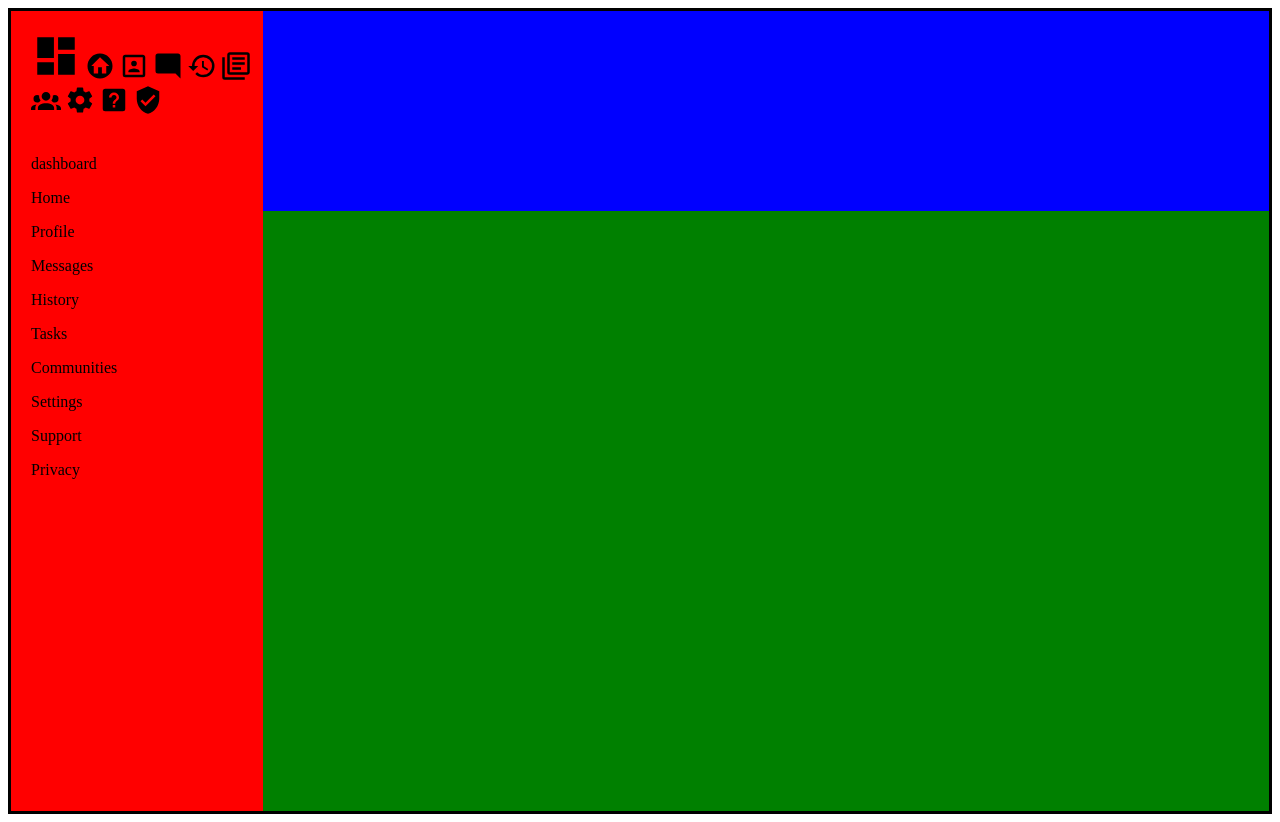
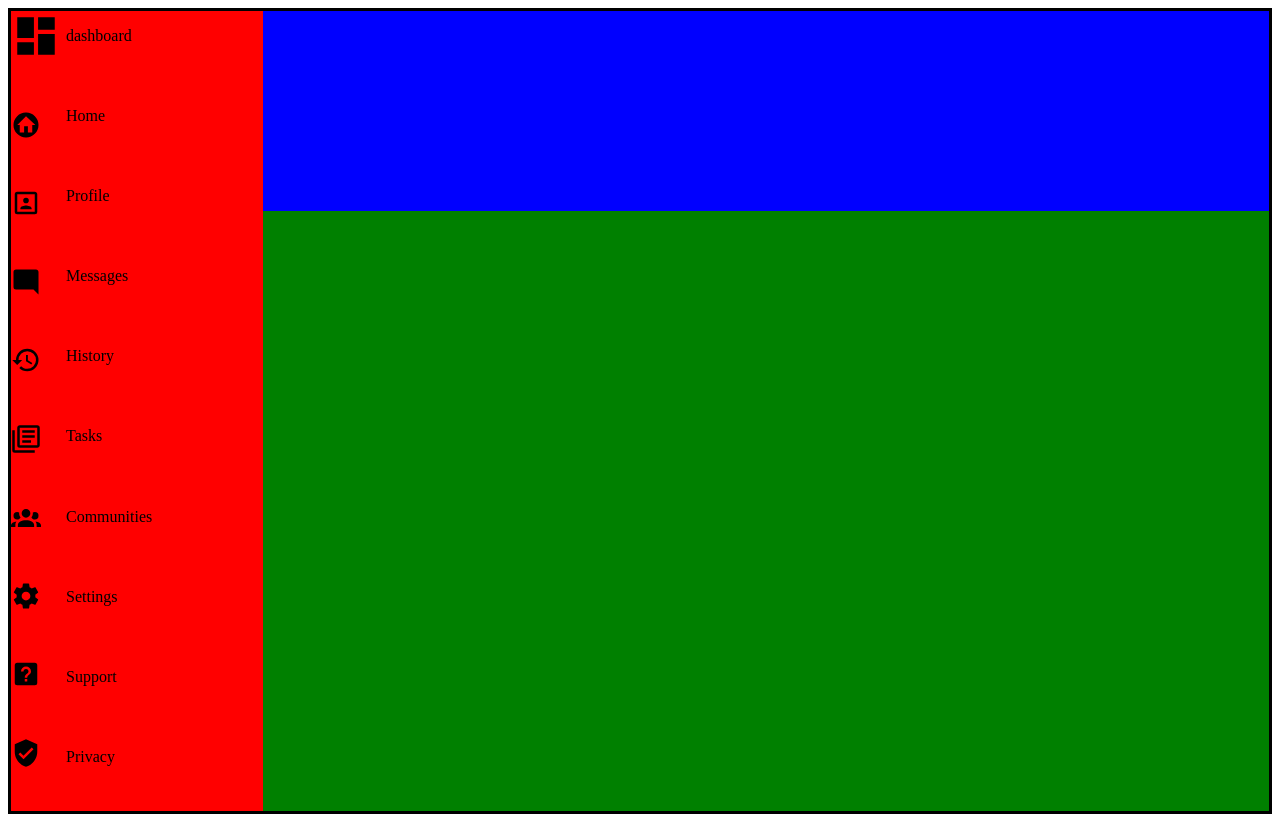
Before and after one commit to charliefenton-png/project-admin-dashboard, a plain HTML site: page index.html in a window 1280 px wide. Drawn offline with Linux system fonts and the light colour scheme.

Commit message:
made sidebar icons and text two columns

```diff
--- a/index.html
+++ b/index.html
@@ -9,7 +9,6 @@
 <body>
   <div class="container">
     <div class="sidebar">
-      <div class="sidebarContent">
         <div class="sidebarIcons">
           <img src="dashboard-images/view-dashboard.svg" alt="dashboard icon" width="50" height="50">
           <img src="dashboard-images/home-circle.svg" alt="home icon" width="30" height="30">
@@ -34,7 +33,6 @@
           <p>Support</p>
           <p>Privacy</p>
         </div>
-      </div>
     </div>
     <div class="header">
 
--- a/styles.css
+++ b/styles.css
@@ -11,18 +11,26 @@
 .sidebar {
     background-color: red;
     grid-row: 1 / 3;
-}
-
-.sidebarContent {
-     display: grid;
-   grid-template-columns: 2;
-   gap: 20px;
-   margin-left: 20px;
-   margin-top: 20px;
+    display: grid;
+  grid-template-columns: auto 1fr;
+  gap: 5px;
 }
 
 
 
+
+.sidebarIcons {
+  display: grid;
+  grid-template-columns: 1;
+  gap: 5px;
+}
+
+
+.sidebarText {
+   display: grid;
+  grid-template-columns: 1;
+  gap: 1px;
+}
 
 
 .header {
```
